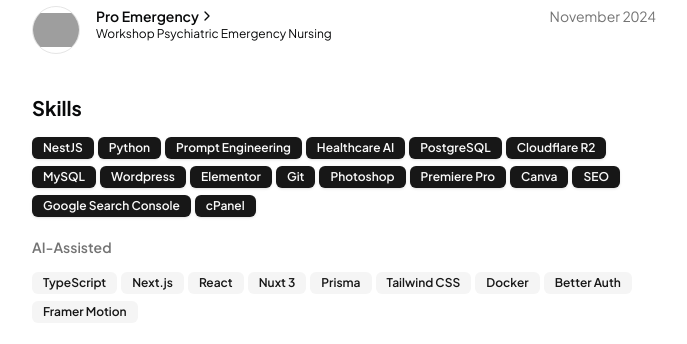
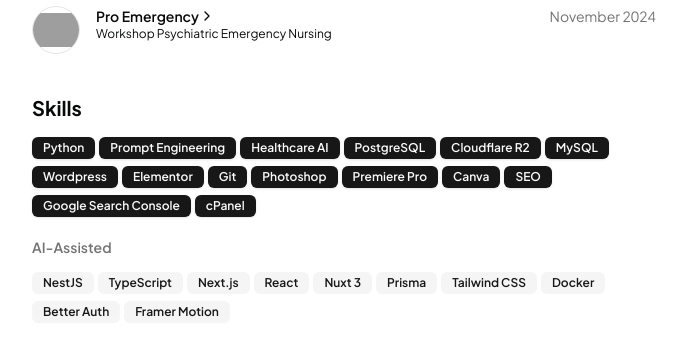
Before and after one commit to inisalman/HomeSalman, a Next.js app: page / in a window 1280 px wide. Shown: the part 1040-1384 px from the top of the page, without its empty margins (296-983 px from the left). Built offline with nearby package versions, Linux system fonts and the light colour scheme; grey boxes are pictures that could not be loaded.

Commit message:
Move NestJS to AI-Assisted skills group

```diff
--- a/src/data/resume.tsx
+++ b/src/data/resume.tsx
@@ -14,7 +14,6 @@
   avatarUrl: "/me.png",
   skills: {
     own: [
-      "NestJS",
       "Python",
       "Prompt Engineering",
       "Healthcare AI",
@@ -32,6 +31,7 @@
       "cPanel",
     ],
     aiAssisted: [
+      "NestJS",
       "TypeScript",
       "Next.js",
       "React",
```
